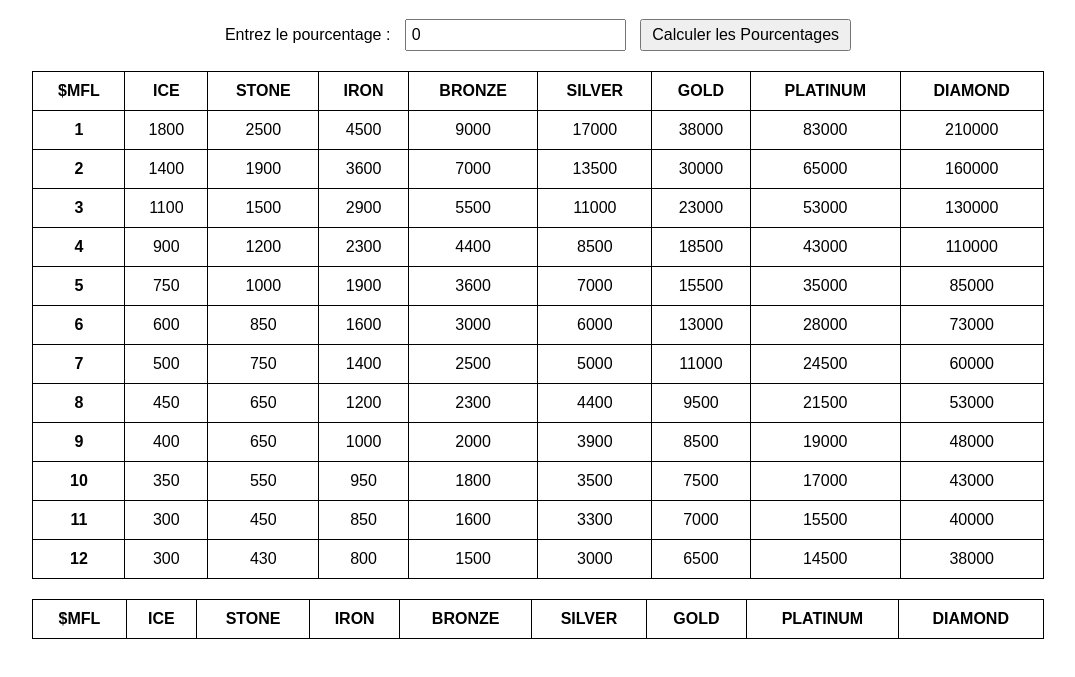
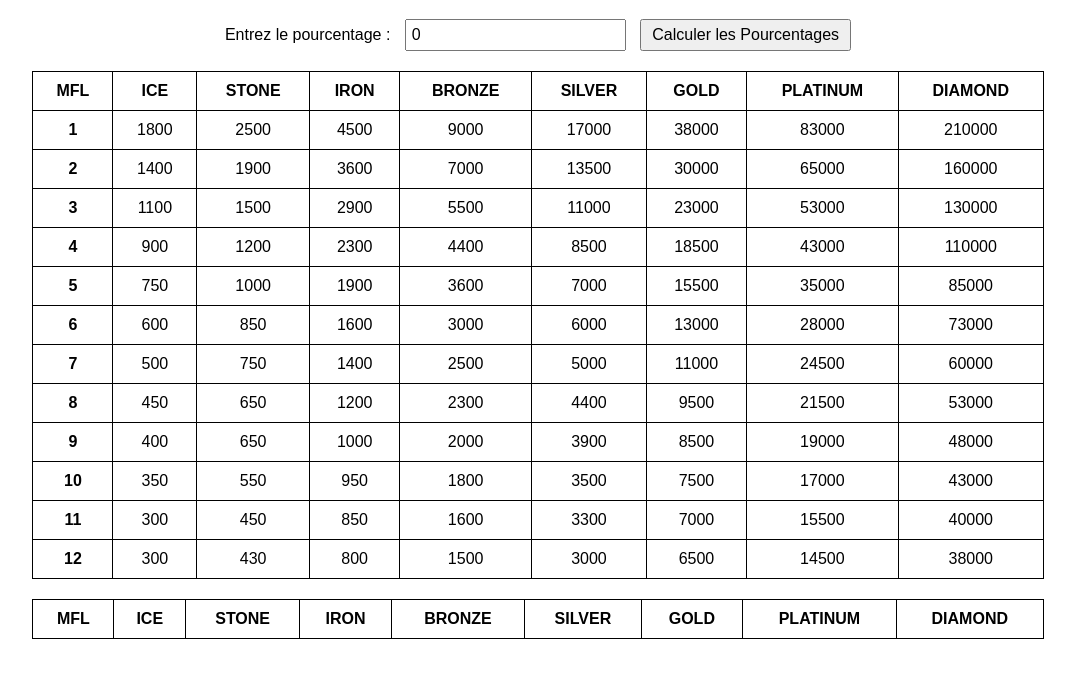
Before and after one commit to NicolasW-7/AIS-Brief-et-TIPS, a plain HTML site: page Personal/MFL/index.html in a window 1280 px wide. Shown: the part 61-738 px from the top of the page, without its empty margins (102-1177 px from the left). Drawn offline with Linux system fonts and the light colour scheme.

Commit message:
Update index.html

```diff
--- a/Personal/MFL/index.html
+++ b/Personal/MFL/index.html
@@ -16,7 +16,7 @@
     <table id="valuesTable">
         <thead>
             <tr>
-                <th>$MFL</th>
+                <th>MFL</th>
                 <th>ICE</th>
                 <th>STONE</th>
                 <th>IRON</th>
@@ -34,7 +34,7 @@
     <table id="percentageTable">
         <thead>
             <tr>
-                <th>$MFL</th>
+                <th>MFL</th>
                 <th>ICE</th>
                 <th>STONE</th>
                 <th>IRON</th>
```
